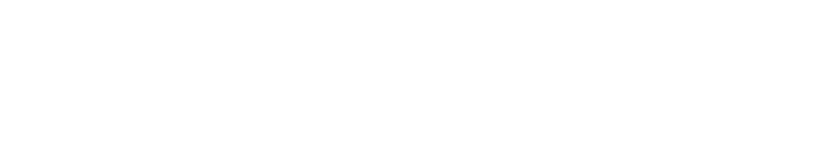
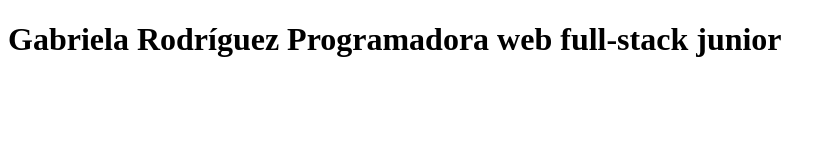
Before and after one commit to Gab-001/PortfolioFrontend, a plain HTML site: page index.html in a window 1280 px wide. Shown: the whole page, without its empty margins (0-835 px from the left). Drawn offline with Linux system fonts and the light colour scheme.

Commit message:
Update index.html

```diff
--- a/index.html
+++ b/index.html
@@ -7,6 +7,7 @@
     <title>porfolio Gabriela Rodríguez</title>
 </head>
 <body>
+    <H1>Gabriela Rodríguez Programadora web full-stack junior</H1>
 
 </body>
 </html>
```
